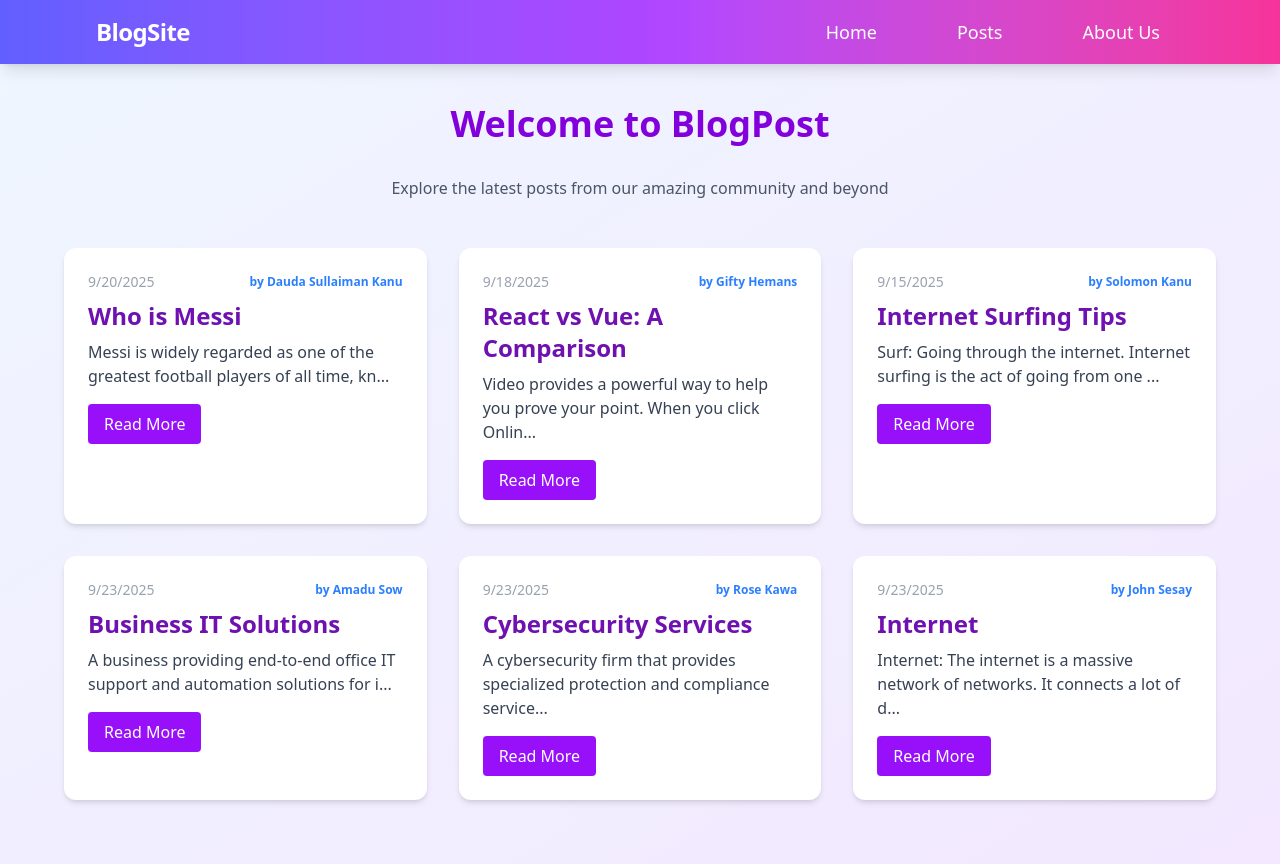
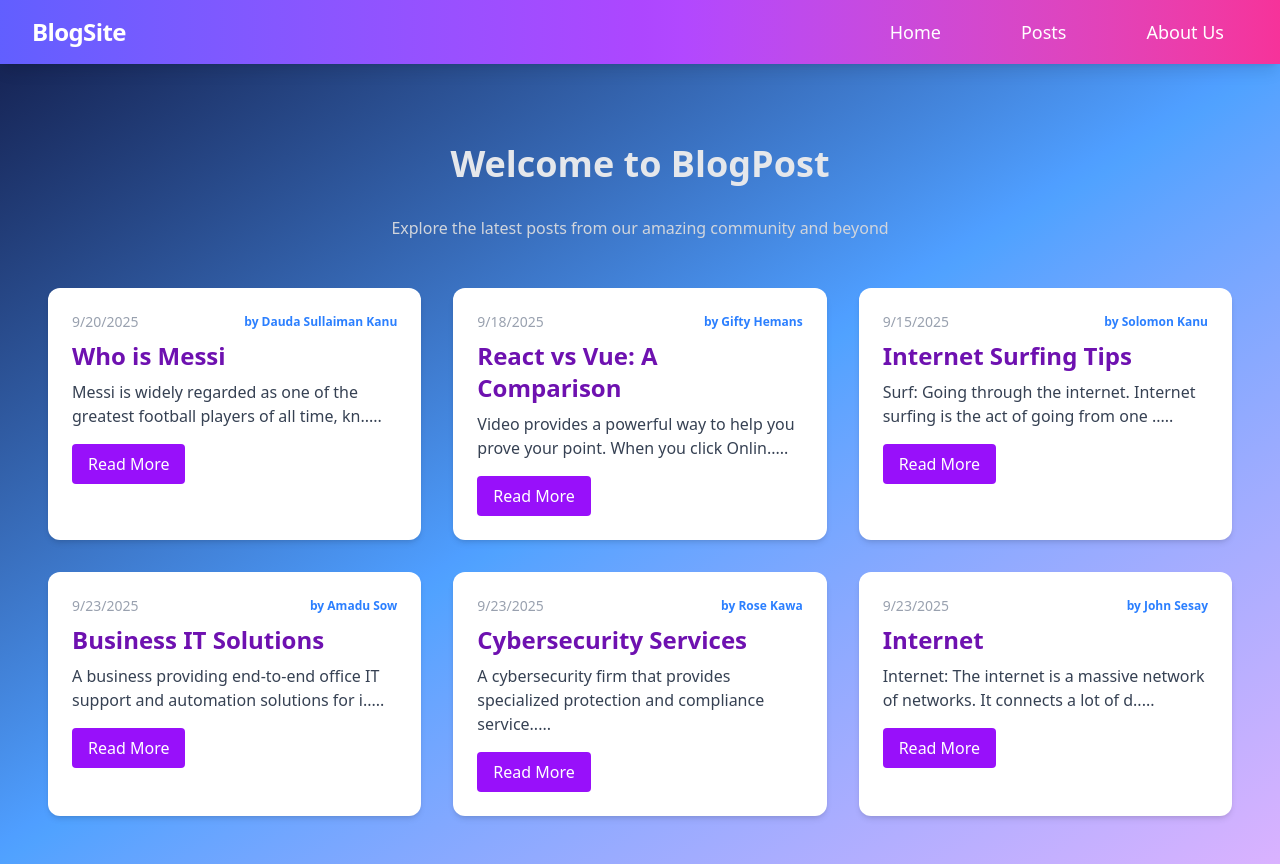
Before and after one commit to solomonx-star/blogpost, a Next.js app: page / in a window 1280 px wide. Built offline with nearby package versions, Linux system fonts and the light colour scheme.

Commit message:
feat: background gradient

```diff
--- a/app/Home/page.js
+++ b/app/Home/page.js
@@ -49,7 +49,7 @@ const posts = [
 ];
 
 function truncateContent(content, maxLength = 80) {
-    return content.length > maxLength ? content.slice(0, maxLength) + "..." : content;
+    return content.length > maxLength ? content.slice(0, maxLength) + "....." : content;
 }
 
 export default function Home() {
@@ -59,10 +59,10 @@ export default function Home() {
     const closeModal = () => setSelectedPost(null);
 
     return (
-        <main className="min-h-screen bg-gradient-to-br from-blue-50 to-purple-100 py-10 px-4">
-            <div className="max-w-6xl mx-auto">
-                <h1 className="text-4xl font-bold text-center text-purple-700 mb-8">Welcome to BlogPost</h1>
-                <p className="text-center text-gray-600 mb-12">Explore the latest posts from our amazing community and beyond</p>
+        <main className="min-h-screen bg-gradient-to-br from-blue-950 via-blue-400 to-purple-300 py-10 px-4">
+            <div className="max-w-8xl mx-8 pt-10 ">
+                <h1 className="text-4xl font-bold text-center text-gray-200 mb-8">Welcome to BlogPost</h1>
+                <p className="text-center text-gray-300 mb-12">Explore the latest posts from our amazing community and beyond</p>
                 <div className="grid grid-cols-1 sm:grid-cols-2 md:grid-cols-3 gap-8">
                     {posts.map(post => (
                         <div key={post.id} className="bg-white rounded-xl shadow-md p-6 hover:shadow-lg transition-shadow">
@@ -83,8 +83,8 @@ export default function Home() {
 
             {/* Modal */}
             {selectedPost && (
-                <div className="fixed inset-0 z-50 flex items-center justify-center bg-gradient-to-br from-blue-50 to-purple-100 bg-opacity-80">
-                    <div className="bg-white rounded-xl shadow-2xl p-8 max-w-lg w-full relative">
+                <div className="fixed inset-0 z-50 flex items-center justify-center bg-gradient-to-br from-blue-950 via-blue-400 to-purple-300 bg-opacity-90">
+                    <div className="bg-white rounded-xl shadow-2xl p-8 w-[50%]  relative">
                         <button
                             className="absolute top-3 right-3 text-gray-400 hover:text-purple-700 text-2xl font-bold"
                             onClick={closeModal}
--- a/components/Navbar/page.js
+++ b/components/Navbar/page.js
@@ -22,18 +22,18 @@ const Navbar = () => {
 
   return (
     <nav className="sticky top-0 z-50 bg-gradient-to-r from-indigo-500 via-purple-500 to-pink-500 shadow-lg">
-      <div className="max-w-6xl mx-auto px-4 sm:px-6 lg:px-8">
+      <div className="max-w-8xl mx-auto px-4 sm:px-6 lg:px-8">
         <div className="flex justify-between items-center h-16">
           {/* Logo */}
           <Link
             href="/"
-            className="text-white text-2xl font-bold tracking-tight hover:scale-105 transition-transform duration-300"
+            className="text-white flex-1 text-2xl font-bold tracking-tight hover:scale-105 transition-transform duration-300"
           >
             BlogSite
           </Link>
 
           {/* Desktop Navigation */}
-          <ul className="hidden md:flex space-x-8 items-center">
+          <ul className="hidden md:flex flex-1 justify-end space-x-8 items-center">
             {navItems.map((item) => (
               <li key={item.name}>
                 <Link
```
